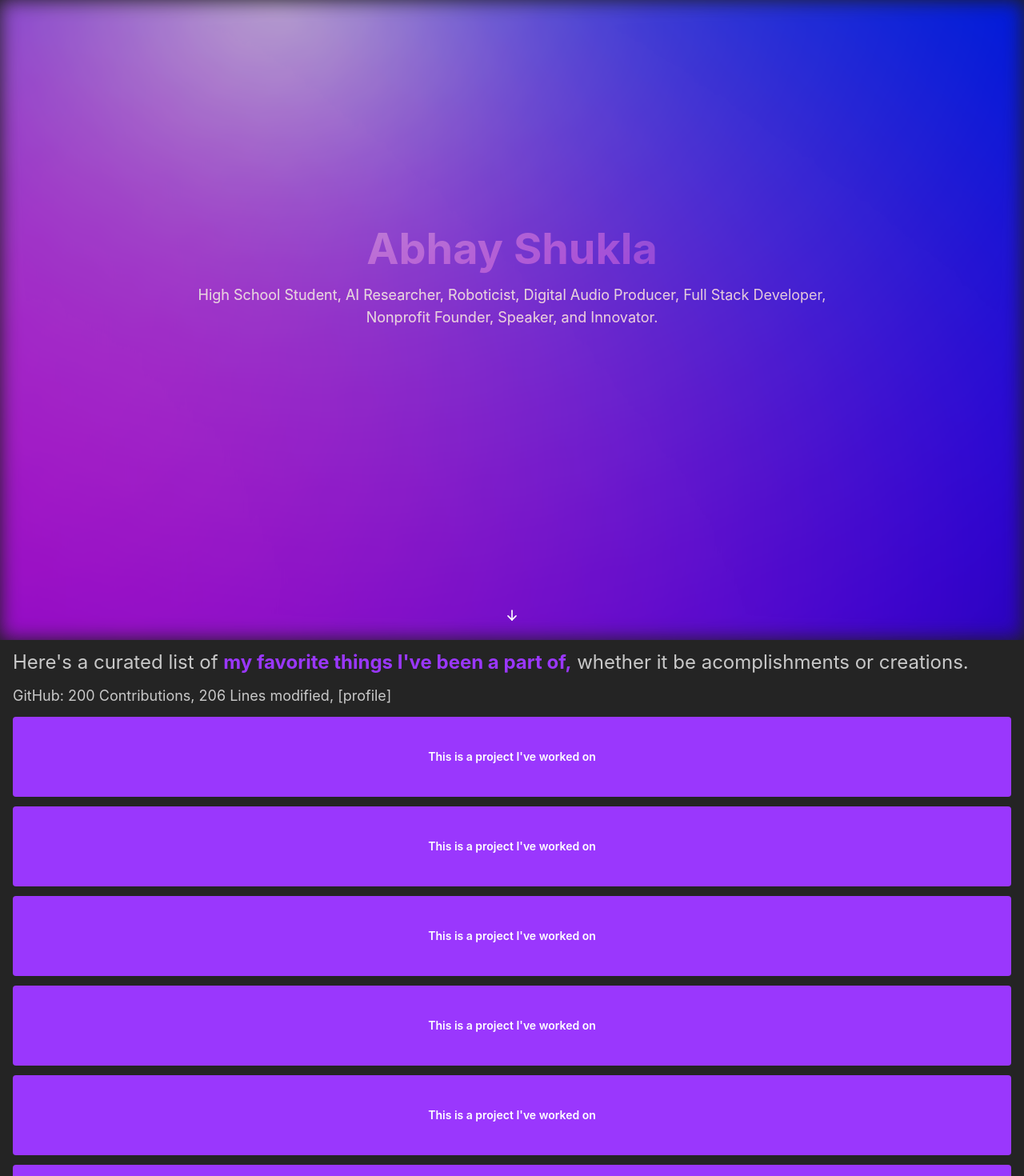
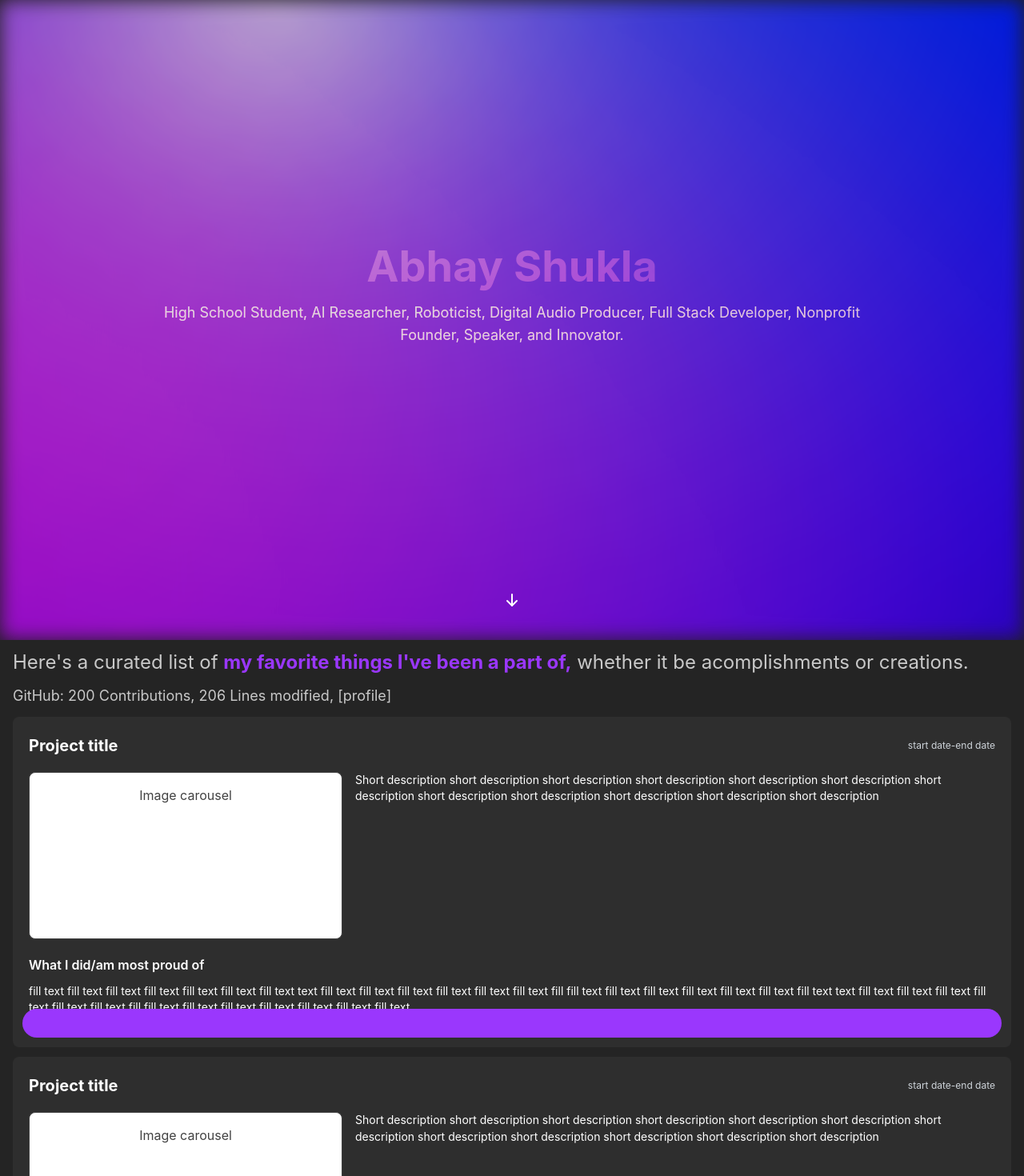
Before and after one commit to shuklabhay/shuklabhay.github.io, a React (Vite) app: page / in a window 1280 px wide. Shown: the top 1470 px of the page at 80% size. Built offline with nearby package versions, Linux system fonts and the light colour scheme.

Commit message:
very cool

```diff
--- a/src/components/DownArrowButton.tsx
+++ b/src/components/DownArrowButton.tsx
@@ -1,22 +1,20 @@
 import { ActionIcon } from "@mantine/core";
 
 export default function DownArrowButton({
-  isMobile,
   onClick,
   opacity,
 }: {
-  isMobile: boolean;
   onClick: () => void;
   opacity: number;
 }) {
   return (
     <ActionIcon
       radius="xl"
-      size={isMobile ? "md" : "sm"}
+      size={40}
       onClick={onClick}
       style={{
         position: "absolute",
-        bottom: isMobile ? 40 : 20,
+        bottom: 30,
         backgroundColor: "transparent",
         opacity: opacity,
         transition: "opacity 2.5s ease",
--- a/src/components/HomeBackground.tsx
+++ b/src/components/HomeBackground.tsx
@@ -2,7 +2,7 @@ import { Stack, useMantineTheme } from "@mantine/core";
 import { useEffect, useState, useRef, useCallback } from "react";
 import { useScrollContext } from "../utils/scrollContext";
 import { hexToRgb } from "../utils/theme";
-import { calculateScrollProgressOpacity } from "../utils/scrolling";
+import { calculateScrollProgressOpacity } from "../utils/scroll";
 import { AlertPopup } from "./AlertPopup";
 
 const isSmallScreen = window.matchMedia("(max-width: 767px)").matches;
@@ -19,8 +19,6 @@ const startX = isSmallScreen
 const startY = isSmallScreen
   ? Math.random() * window.innerHeight
   : (Math.random() * window.innerHeight) / 2;
-
-const throttleDelay = 64;
 
 export function HomeBackground({
   lowResourceMode,
@@ -41,46 +39,23 @@ export function HomeBackground({
   const directionDuration = useRef(0);
   const lastActivePosition = useRef({ x: startX, y: startY });
 
-  // Helpers
-  const throttle = useCallback((func: Function, limit: number) => {
-    let lastFunc: number;
-    let lastRan: number;
-    return function (this: any, ...args: any[]) {
-      if (!lastRan) {
-        func.apply(this, args);
-        lastRan = Date.now();
-      } else {
-        clearTimeout(lastFunc);
-        lastFunc = window.setTimeout(
-          () => {
-            if (Date.now() - lastRan >= limit) {
-              func.apply(this, args);
-              lastRan = Date.now();
-            }
-          },
-          limit - (Date.now() - lastRan),
-        );
-      }
-    };
-  }, []);
-
   // Scroll and Animation Control
   useEffect(() => {
     // Control scrolling
-    const handleScroll = throttle(() => {
+    const handleScroll = () => {
       setGradientOpacity(
         scrollInformation.projectsPosition !== 0
           ? calculateScrollProgressOpacity(scrollInformation.projectsPosition)
-          : 1,
+          : 1
       );
-    }, 16);
+    };
 
     // Control gradient/gradient animation
     const followSpeed = lowResourceMode ? 0.01 : 0.05;
     let targetX = startX;
     let targetY = startY;
 
-    const handleMouseAction = throttle((event: MouseEvent) => {
+    const handleMouseAction = (event: MouseEvent) => {
       if (!lowResourceMode) {
         targetX = event.clientX;
         targetY = event.clientY;
@@ -89,7 +64,7 @@ export function HomeBackground({
         clearTimeout(mouseTimer.current);
         mouseTimer.current = setTimeout(() => setIsMouseInactive(true), 5000);
       }
-    }, throttleDelay);
+    };
 
     const randomlyChangePosition = () => {
       const currentTime = Date.now();
@@ -124,9 +99,6 @@ export function HomeBackground({
       window.addEventListener("mousemove", handleMouseAction, {
         passive: true,
       });
-      window.addEventListener("touchmove", handleMouseAction, {
-        passive: true,
-      });
     }
     window.addEventListener("scroll", handleScroll, { passive: true });
 
@@ -136,13 +108,12 @@ export function HomeBackground({
     return () => {
       if (!lowResourceMode) {
         window.removeEventListener("mousemove", handleMouseAction);
-        window.removeEventListener("touchmove", handleMouseAction);
       }
       window.removeEventListener("scroll", handleScroll);
 
       if (animationRef.current) cancelAnimationFrame(animationRef.current);
     };
-  }, [lowResourceMode, isMouseInactive, throttle]);
+  }, [lowResourceMode, isMouseInactive]);
 
   // Define Gradient
   if (theme.colors.gradMain && theme.colors.main) {
--- /dev/null
+++ b/src/components/ProjectCard.tsx
@@ -0,0 +1,50 @@
+import React from "react";
+import { Card, Text, Group, Stack, Button, Image, Grid } from "@mantine/core";
+
+export default function ProjectCard() {
+  return (
+    <Card padding="lg" radius="md" c="white">
+      <Group justify="space-between" mb="md">
+        <Text size="xl" fw={700}>
+          Project title
+        </Text>
+        <Text size="xs" c="gray">
+          start date-end date
+        </Text>
+      </Group>
+
+      <Grid>
+        <Grid.Col span={4}>
+          <Card withBorder radius="md" p="md" bg="white" c="dark">
+            <Text ta="center" h={175}>
+              Image carousel
+            </Text>
+          </Card>
+        </Grid.Col>
+        <Grid.Col span={8}>
+          <Text size="sm" mb="md">
+            Short description short description short description short
+            description short description short description short description
+            short description short description short description short
+            description short description
+          </Text>
+        </Grid.Col>
+      </Grid>
+
+      <Text mt="lg" fw={600} mb="xs">
+        What I did/am most proud of
+      </Text>
+      <Text size="sm">
+        fill text fill text fill text fill text fill text fill text fill text
+        text fill text fill text fill text fill text fill text fill text fill
+        fill text fill text fill text fill text fill text fill text fill text
+        text fill text fill text fill text fill text fill text fill text fill
+        fill text fill text fill text fill text fill text fill text fill text
+      </Text>
+
+      <Grid>
+        <Button variant="filled" color="main" radius="xl" fullWidth></Button>
+      </Grid>
+    </Card>
+  );
+}
--- a/src/components/ProjectPopup.tsx
+++ /dev/null
@@ -1,9 +0,0 @@
-import { Button } from "@mantine/core";
-
-export default function ProjectPopup() {
-  return (
-    <>
-      <Button style={{ height: 100 }}>This is a project I've worked on</Button>
-    </>
-  );
-}
--- a/src/pages/Home.tsx
+++ b/src/pages/Home.tsx
@@ -1,23 +1,12 @@
-import { Stack, Text, useMantineTheme } from "@mantine/core";
+import { Box, Stack, Text, useMantineTheme } from "@mantine/core";
 import { HomeBackground } from "../components/HomeBackground";
 import { useScrollContext } from "../utils/scrollContext";
 import { useEffect, useState, useCallback } from "react";
 import {
   calculateScrollProgressOpacity,
   scrollViewportTo,
-} from "../utils/scrolling";
+} from "../utils/scroll";
 import DownArrowButton from "../components/DownArrowButton";
-
-function throttle(func: Function, limit: number) {
-  let inThrottle: boolean;
-  return function (this: any, ...args: any[]) {
-    if (!inThrottle) {
-      func.apply(this, args);
-      inThrottle = true;
-      setTimeout(() => (inThrottle = false), limit);
-    }
-  };
-}
 
 export default function Home({
   isMobile,
@@ -35,11 +24,11 @@ export default function Home({
 
   // Scrolling control
   useEffect(() => {
-    const handleScroll = throttle(() => {
+    const handleScroll = () => {
       setDarkWrapperOpacity(
         scrollInformation.projectsPosition !== 0
           ? calculateScrollProgressOpacity(scrollInformation.projectsPosition)
-          : 1,
+          : 1
       );
 
       // Update scroll progress
@@ -48,7 +37,7 @@ export default function Home({
       const scrollableDistance = documentHeight - windowHeight;
       const newProgress = (window.scrollY / scrollableDistance) * 100;
       setScrollProgress(Math.min(newProgress, 100));
-    }, 16);
+    };
 
     window.addEventListener("scroll", handleScroll, { passive: true });
 
@@ -72,10 +61,10 @@ export default function Home({
         <Stack
           align="center"
           gap={2}
+          h={"100svh"}
           style={{
             zIndex: 0,
             position: "relative",
-            height: "100svh",
             overflow: "hidden",
           }}
         >
@@ -84,36 +73,29 @@ export default function Home({
           <Stack
             align="center"
             gap={2}
-            style={{
-              position: "absolute",
-              top: 0,
-              left: 0,
-              width: "100%",
-              height: isMobile ? "75vh" : "85vh",
-              display: "flex",
-              flexDirection: "column",
-              justifyContent: "center",
-              padding: isMobile ? "0 1rem" : 0,
-            }}
+            h={{ base: "95vh", sm: "90vh" }}
+            w={"100%"}
+            justify="center"
+            p={{ base: "0 1rem", sm: 0 }}
           >
             <Text
-              fz={isMobile ? 42 : 54}
+              fz={{ base: 32, sm: 54 }}
+              fw={700}
+              ta="center"
               style={{
                 mixBlendMode: "overlay",
-                fontWeight: "bold",
-                textAlign: "center",
                 userSelect: "none",
               }}
             >
               Abhay Shukla
             </Text>
             <Text
-              fz={isMobile ? 16 : 18}
+              fz={{ base: 14, sm: 18 }}
+              ta="center"
+              w={{ base: "60%", sm: "70%" }}
               style={{
                 mixBlendMode: "plus-lighter",
-                textAlign: "center",
                 userSelect: "none",
-                width: isMobile ? "90%" : "65%",
               }}
             >
               High School Student, AI Researcher, Roboticist, Digital Audio
@@ -133,9 +115,8 @@ export default function Home({
             }}
           />
           <DownArrowButton
-            isMobile={isMobile}
             onClick={handleArrowClick}
-            opacity={arrowInOpacity}
+            opacity={Math.min(arrowInOpacity, darkWrapperOpacity)}
           />
         </Stack>
       </div>
--- a/src/pages/PageStack.tsx
+++ b/src/pages/PageStack.tsx
@@ -4,13 +4,10 @@ import { Container } from "@mantine/core";
 import Contact from "./Contact.tsx";
 import Home from "./Home.tsx";
 import Projects from "./Projects.tsx";
-import { useDataContext } from "../utils/dataContext.tsx";
 
 export default function PageStack() {
   // Hooks
   const { setScrollInformation } = useScrollContext();
-  // const { awards, ghStats, projects, skills } = useDataContext();
-
   const landingRef = useRef<HTMLDivElement>(null);
   const projectsRef = useRef<HTMLDivElement>(null);
   const contactRef = useRef<HTMLDivElement>(null);
@@ -18,7 +15,20 @@ export default function PageStack() {
   const [isMobile, setIsMobile] = useState(false);
   const [isSafari, setISafari] = useState(false);
 
-  // Scroll info updater
+  // Scroll control
+  useEffect(() => {
+    const scrollToTop = () => {
+      window.scrollTo(0, 0);
+    };
+
+    scrollToTop();
+    window.addEventListener("beforeunload", scrollToTop);
+
+    return () => {
+      window.removeEventListener("beforeunload", scrollToTop);
+    };
+  }, []);
+
   useEffect(() => {
     const updateScrollInformation = () => {
       if (landingRef.current && projectsRef.current && contactRef.current) {
--- a/src/pages/Projects.tsx
+++ b/src/pages/Projects.tsx
@@ -1,5 +1,5 @@
 import { Stack, Text } from "@mantine/core";
-import ProjectPopup from "../components/ProjectPopup";
+import ProjectCard from "../components/ProjectCard";
 import { useEffect, useState } from "react";
 import loadSiteData from "../utils/staticdata";
 
@@ -32,12 +32,8 @@ export default function Projects({ isMobile }: { isMobile: boolean }) {
             GitHub: {siteData.ghStats.contributions} Contributions,{" "}
             {siteData.ghStats.linesModified} Lines modified, [profile]
           </Text>
-          <ProjectPopup />
-          <ProjectPopup />
-          <ProjectPopup />
-          <ProjectPopup />
-          <ProjectPopup />
-          <ProjectPopup />
+          <ProjectCard />
+          <ProjectCard />
         </Stack>
       </>
     );
--- a/src/utils/scrolling.ts
+++ b/src/utils/scroll.ts
@@ -7,7 +7,7 @@ export function scrollViewportTo(scrollPosition: number) {
 
 export function calculateScrollProgressOpacity(
   goalPosition: number,
-  scale = 1.5,
+  scale = 1.5
 ) {
   const scrollTop = window.scrollY;
   return 1 - Math.min(scale * (scrollTop / goalPosition), 1);
--- a/src/utils/scrollContext.tsx
+++ b/src/utils/scrollContext.tsx
@@ -18,7 +18,7 @@ type ScrollContextType = {
 
 const ScrollContext = createContext<ScrollContextType | undefined>(undefined);
 
-export const scrollOffet = 54;
+export const scrollOffet = 50;
 
 export const useScrollContext = () => {
   const context = useContext(ScrollContext);
```
Also changed, not shown: src/components/Navbar.tsx (+18 -38 lines).
